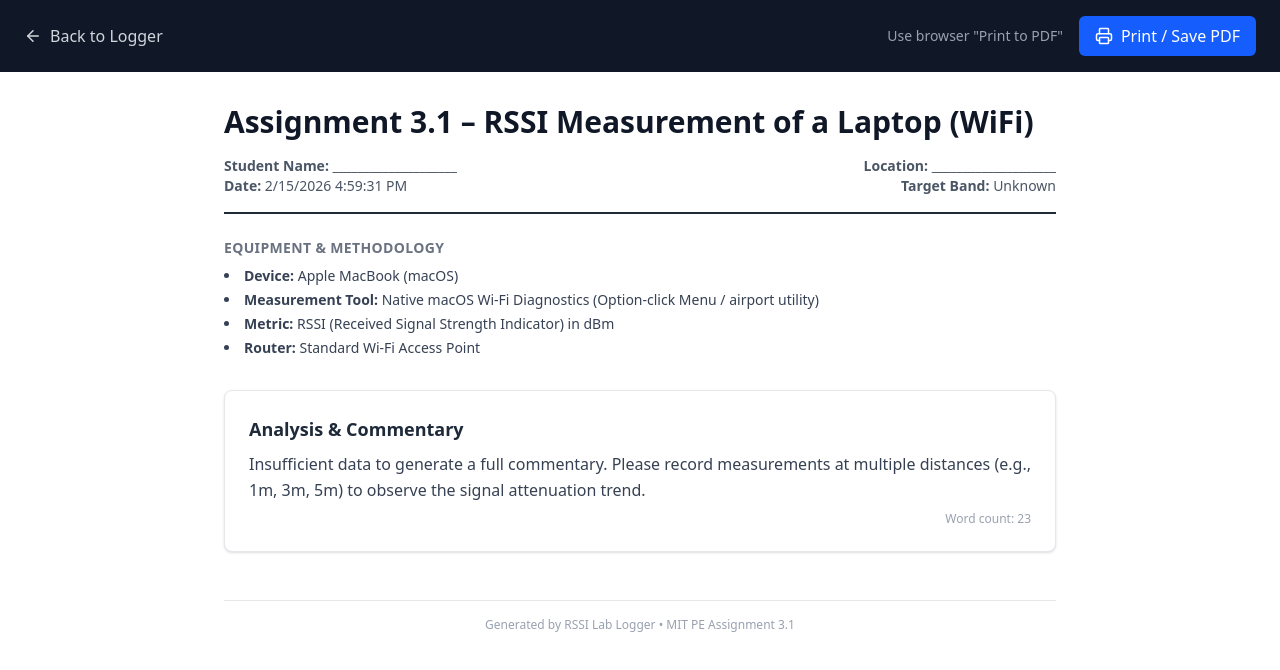
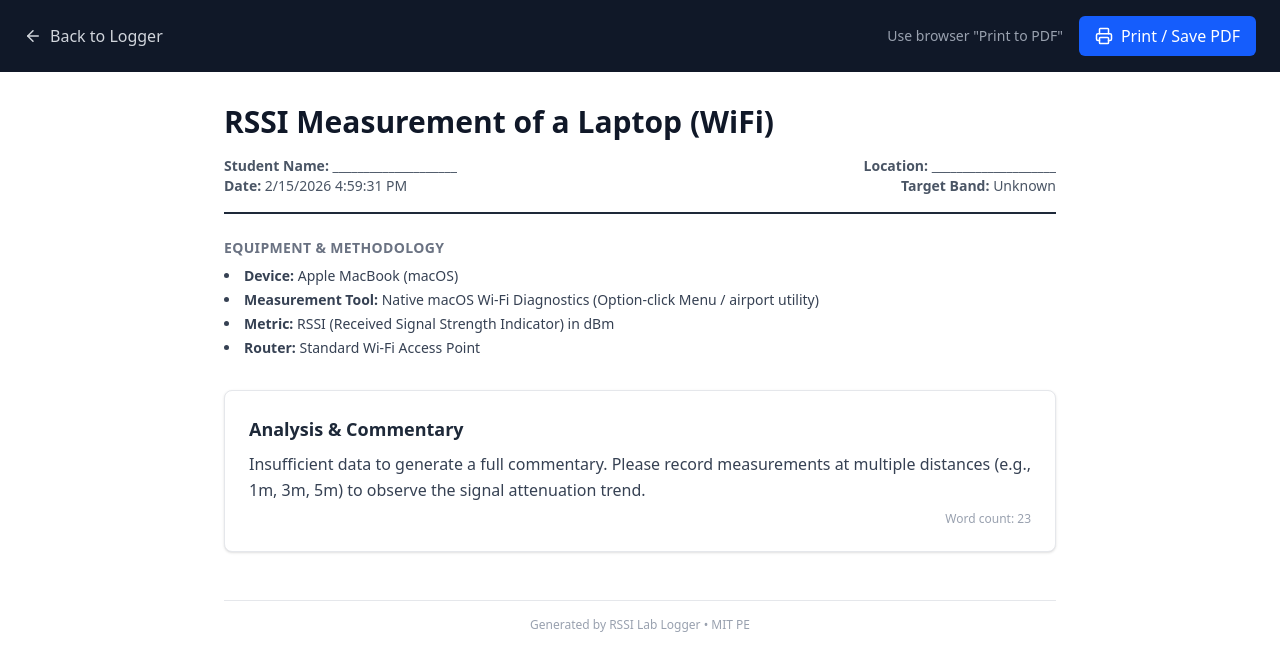
Before and after one commit to KinshukON/rssi-lab-logger, a Next.js app: page /report in a window 1280 px wide. Shown: the top 670 px of the page. Built offline with nearby package versions, Linux system fonts and the light colour scheme.

Commit message:
Remove 'Assignment 3.1' references

```diff
--- a/app/layout.tsx
+++ b/app/layout.tsx
@@ -14,7 +14,7 @@ const geistMono = Geist_Mono({
 
 export const metadata: Metadata = {
   title: "RSSI Lab Logger",
-  description: "MIT PE Assignment 3.1 - RSSI Measurement Tool",
+  description: "MIT PE - RSSI Measurement Tool",
 };
 
 export default function RootLayout({
--- a/app/page.tsx
+++ b/app/page.tsx
@@ -16,7 +16,7 @@ import { Trash2, FileText, Download, RotateCcw } from "lucide-react";
 export default function Home() {
   const [loaded, setLoaded] = useState(false);
   const [meta, setMeta] = useState<ExperimentMeta>({
-    title: "Assignment 3.1 – RSSI Measurement",
+    title: "RSSI Measurement",
     dateISO: new Date().toISOString(),
     band: "Unknown",
     unit: "m",
--- a/components/ReportView.tsx
+++ b/components/ReportView.tsx
@@ -59,7 +59,7 @@ export default function ReportView({ meta, groups }: Props) {
 
             {/* Footer */}
             <div className="mt-12 pt-4 border-t border-gray-200 text-center text-xs text-gray-400 print:block">
-                Generated by RSSI Lab Logger • MIT PE Assignment 3.1
+                Generated by RSSI Lab Logger • MIT PE
             </div>
         </div>
     );
--- a/lib/storage.ts
+++ b/lib/storage.ts
@@ -3,7 +3,7 @@ import { ExperimentData, ExperimentMeta, Reading } from '@/types';
 const STORAGE_KEY = 'rssi-lab-logger-v1';
 
 const DEFAULT_META: ExperimentMeta = {
-    title: "Assignment 3.1 – RSSI Measurement of a Laptop (WiFi)",
+    title: "RSSI Measurement of a Laptop (WiFi)",
     dateISO: new Date().toISOString(),
     band: "Unknown",
     unit: "m",
--- a/types/index.ts
+++ b/types/index.ts
@@ -1,5 +1,5 @@
 export type ExperimentMeta = {
-  title: string; // default: "Assignment 3.1 – RSSI Measurement of a Laptop (WiFi)"
+  title: string; // default: "RSSI Measurement of a Laptop (WiFi)"
   name?: string;
   dateISO: string;
   location?: string;
```
Also changed, not shown: 1 other file (tests, documents, lock files or other folders).
